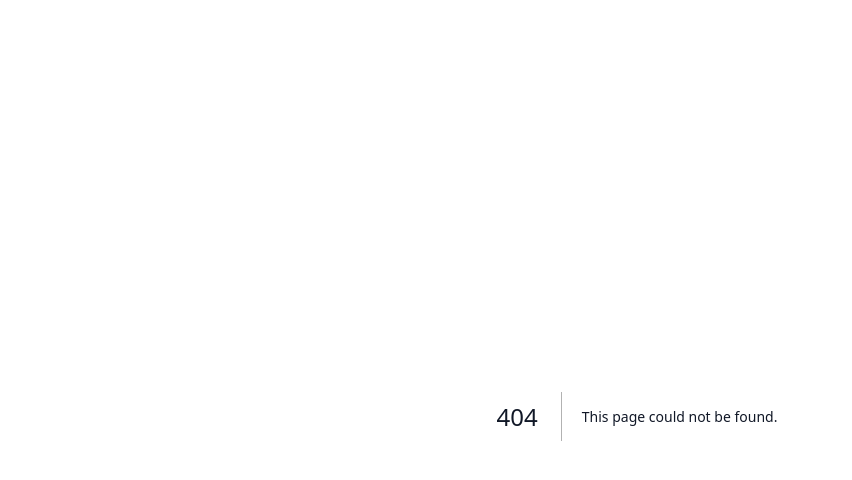
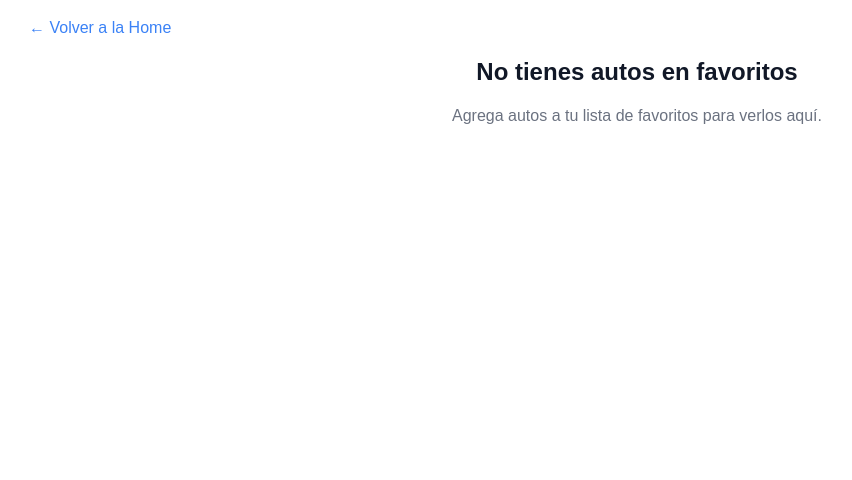
Before and after one commit to mdominguez56/karvi, a Next.js app: page /favorites in a window 1280 px wide. Before the commit this address had no page. Shown: the top 480 px of the page, without its empty margins (3-855 px from the left). Built offline with nearby package versions, Linux system fonts and the light colour scheme.

Commit message:
feat: add fovorites function

```diff
--- a/app/components/CarCard.tsx
+++ b/app/components/CarCard.tsx
@@ -3,12 +3,16 @@
 import React, { useState } from "react";
 import Image from "next/image";
 import { FaAngleRight, FaAngleLeft } from "react-icons/fa6";
-import { CarCardProps } from "../types"
+import { MdFavoriteBorder, MdOutlineFavorite } from "react-icons/md";
+import { useFavorites } from "../context/FavoritesContext";
+import { CarCardProps } from "../types";
 
 const CarCard: React.FC<CarCardProps> = ({ car, viewMode }) => {
   const [currentImage, setCurrentImage] = useState(0);
+  const { favorites, addToFavorites, removeFromFavorites } = useFavorites();
 
   const images = ["/car-1.png", "/car-2.png", "/car-3.png"];
+  const isFavorite = favorites.some((fav) => fav.id === car.id);
 
   const handleNextImage = () => {
     setCurrentImage((prev) => (prev + 1) % images.length);
@@ -16,6 +20,13 @@ const CarCard: React.FC<CarCardProps> = ({ car, viewMode }) => {
 
   const handlePrevImage = () => {
     setCurrentImage((prev) => (prev - 1 + images.length) % images.length);
+  };
+  const toggleFavorite = () => {
+    if (isFavorite) {
+      removeFromFavorites(car.id);
+    } else {
+      addToFavorites(car);
+    }
   };
 
   return (
@@ -52,11 +63,19 @@ const CarCard: React.FC<CarCardProps> = ({ car, viewMode }) => {
       </div>
 
       <div className="flex flex-col flex-1">
-        <div className="flex items-center gap-2 text-sm text-gray-600">
-          <span className="bg-gray-200 px-2 py-1 rounded">{car.year}</span>
-          <span className="bg-gray-200 px-2 py-1 rounded">
-            {car.mileage.toLocaleString()} km
-          </span>
+        <div className="flex justify-between">
+          <div className="flex items-center gap-2 text-sm text-gray-600">
+            <span className="bg-gray-200 px-2 py-1 rounded">{car.year}</span>
+            <span className="bg-gray-200 px-2 py-1 rounded">
+              {car.mileage.toLocaleString()} km
+            </span>
+          </div>
+          <button
+            onClick={toggleFavorite}
+            className="text-red-500 hover:text-red-700"
+          >
+            {isFavorite ? <MdOutlineFavorite size={24} /> : <MdFavoriteBorder size={24} />}
+          </button>
         </div>
         <h3 className="text-lg font-bold mt-2">
           {car.brand} {car.model}
--- a/app/components/Filter.tsx
+++ b/app/components/Filter.tsx
@@ -4,7 +4,7 @@ import React, { useState } from "react";
 import FilterSection from "./FilterSection";
 import { Car } from "../types";
 import { FaChevronDown } from "react-icons/fa6";
-import { FilterProps } from "../types"
+import { FilterProps } from "../types";
 
 const mapSectionToKey = (section: string): keyof Car => {
   switch (section) {
--- /dev/null
+++ b/app/context/FavoritesContext.tsx
@@ -0,0 +1,34 @@
+"use client";
+
+import React, { createContext, useContext, useState, ReactNode } from "react";
+import { Car, FavoritesContextProps } from "../types";
+
+const FavoritesContext = createContext<FavoritesContextProps | undefined>(undefined);
+
+export const FavoritesProvider: React.FC<{ children: ReactNode }> = ({ children }) => {
+  const [favorites, setFavorites] = useState<Car[]>([]);
+
+  const addToFavorites = (car: Car) => {
+    if (!favorites.find((fav) => fav.id === car.id)) {
+      setFavorites((prev) => [...prev, car]);
+    }
+  };
+
+  const removeFromFavorites = (carId: number) => {
+    setFavorites((prev) => prev.filter((car) => car.id !== carId));
+  };
+
+  return (
+    <FavoritesContext.Provider value={{ favorites, addToFavorites, removeFromFavorites }}>
+      {children}
+    </FavoritesContext.Provider>
+  );
+};
+
+export const useFavorites = () => {
+  const context = useContext(FavoritesContext);
+  if (!context) {
+    throw new Error("useFavorites must be used within a FavoritesProvider");
+  }
+  return context;
+};
--- /dev/null
+++ b/app/favorites/page.tsx
@@ -0,0 +1,42 @@
+"use client";
+
+import React from "react";
+import Link from "next/link";
+import CarGrid from "../components/CarGrid";
+import { useFavorites } from "../context/FavoritesContext";
+
+const FavoritesPage: React.FC = () => {
+  const { favorites } = useFavorites();
+
+  if (favorites.length === 0) {
+    return (
+      <div className="flex flex-col items-center gap-4">
+        <Link
+          href="/"
+          className="text-blue-500 hover:underline self-start ml-4"
+        >
+          ← Volver a la Home
+        </Link>
+        <h1 className="text-2xl font-bold">No tienes autos en favoritos</h1>
+        <p className="text-gray-500">
+          Agrega autos a tu lista de favoritos para verlos aquí.
+        </p>
+      </div>
+    );
+  }
+
+  return (
+    <div>
+      <Link
+        href="/"
+        className="text-blue-500 hover:underline self-start ml-4"
+      >
+        ← Volver a la Home
+      </Link>
+      <h1 className="text-2xl font-bold mb-4 text-center">Tus Favoritos</h1>
+      <CarGrid cars={favorites} viewMode="grid" />
+    </div>
+  );
+};
+
+export default FavoritesPage;
--- a/app/layout.tsx
+++ b/app/layout.tsx
@@ -1,5 +1,6 @@
 import type { Metadata } from "next";
 import "./globals.css";
+import { FavoritesProvider } from "./context/FavoritesContext";
 
 export const metadata: Metadata = {
   title: "Compra de Carros Usados e Novos com Histórico Veicular | Karvi",
@@ -44,7 +45,9 @@ export default function RootLayout({
         <meta name="robots" content="INDEX,FOLLOW" />
       </head>
       <body className="antialiased bg-white text-gray-900">
-        <main className="container mx-auto p-4">{children}</main>
+        <FavoritesProvider>
+          <main className="container mx-auto p-4">{children}</main>
+        </FavoritesProvider>
       </body>
     </html>
   );
--- a/app/page.tsx
+++ b/app/page.tsx
@@ -120,6 +120,7 @@ const Page: React.FC = () => {
 
   return (
     <div className="flex flex-col lg:flex-row gap-6">
+      {/* Botón para alternar filtros en mobile */}
       <div className="flex items-center justify-between px-4 lg:hidden">
         <button
           className="flex items-center gap-2 bg-blue-500 text-white px-4 py-2 rounded-lg shadow hover:bg-blue-600 transition"
@@ -151,6 +152,7 @@ const Page: React.FC = () => {
         </div>
       </div>
 
+      {/* Aside para filtros y botón de favoritos */}
       <aside
         className={`${
           showFilters || !window.matchMedia("(max-width: 1024px)").matches
@@ -166,8 +168,16 @@ const Page: React.FC = () => {
           onPriceFilter={handlePriceFilter}
           priceFilter={priceFilter}
         />
+        {/* Botón Ver Favoritos */}
+        <div className="mt-4">
+          <button
+            onClick={() => (window.location.href = "/favorites")}
+            className="bg-blue-500 text-white py-2 px-4 rounded shadow hover:bg-blue-600 transition w-full"
+          >
+            Ver Favoritos
+          </button>
+        </div>
       </aside>
-
       <section className="flex-1 flex flex-col gap-4">
         <div className="flex flex-wrap items-center gap-2 px-4">
           {Object.entries(appliedFilters).flatMap(([filterType, values]) =>
@@ -247,10 +257,8 @@ const Page: React.FC = () => {
           {filteredCars.length !== 1 ? "s" : ""}
         </div>
 
-      {/* Grid de autos */}
         <CarGrid cars={currentItems} viewMode={viewMode} />
 
-      {/* Paginación */}
         <div className="flex justify-between items-center px-4 mt-4">
           <button
             onClick={() => setCurrentPage((prev) => Math.max(prev - 1, 1))}
--- a/app/types.ts
+++ b/app/types.ts
@@ -33,3 +33,9 @@ export interface FilterSectionProps {
   onClickItem?: (item: string) => void;
   appliedFilters?: string[];
 }
+
+export interface FavoritesContextProps {
+  favorites: Car[];
+  addToFavorites: (car: Car) => void;
+  removeFromFavorites: (carId: number) => void;
+}
```
Lines whose indentation alone changed are shown as unchanged.
